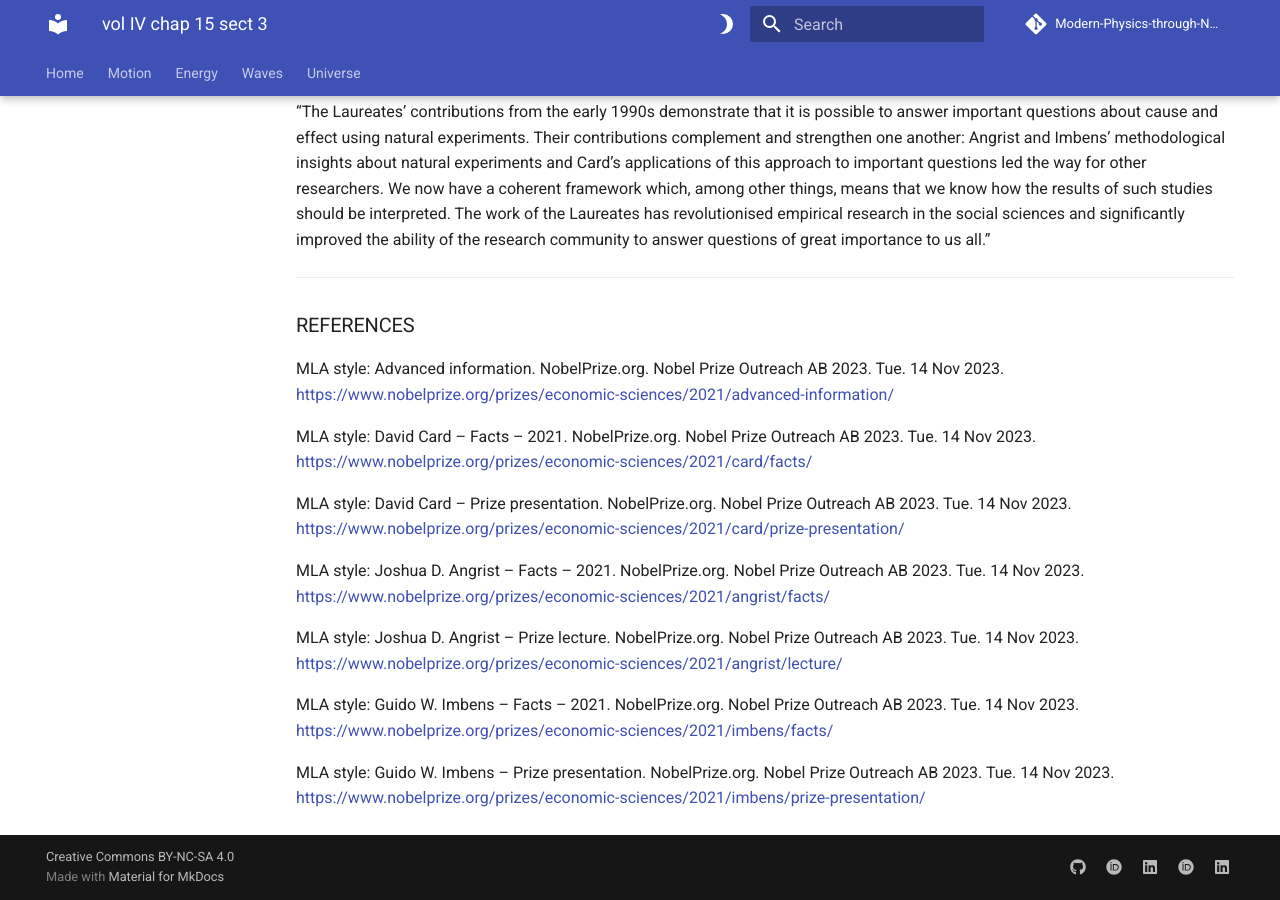
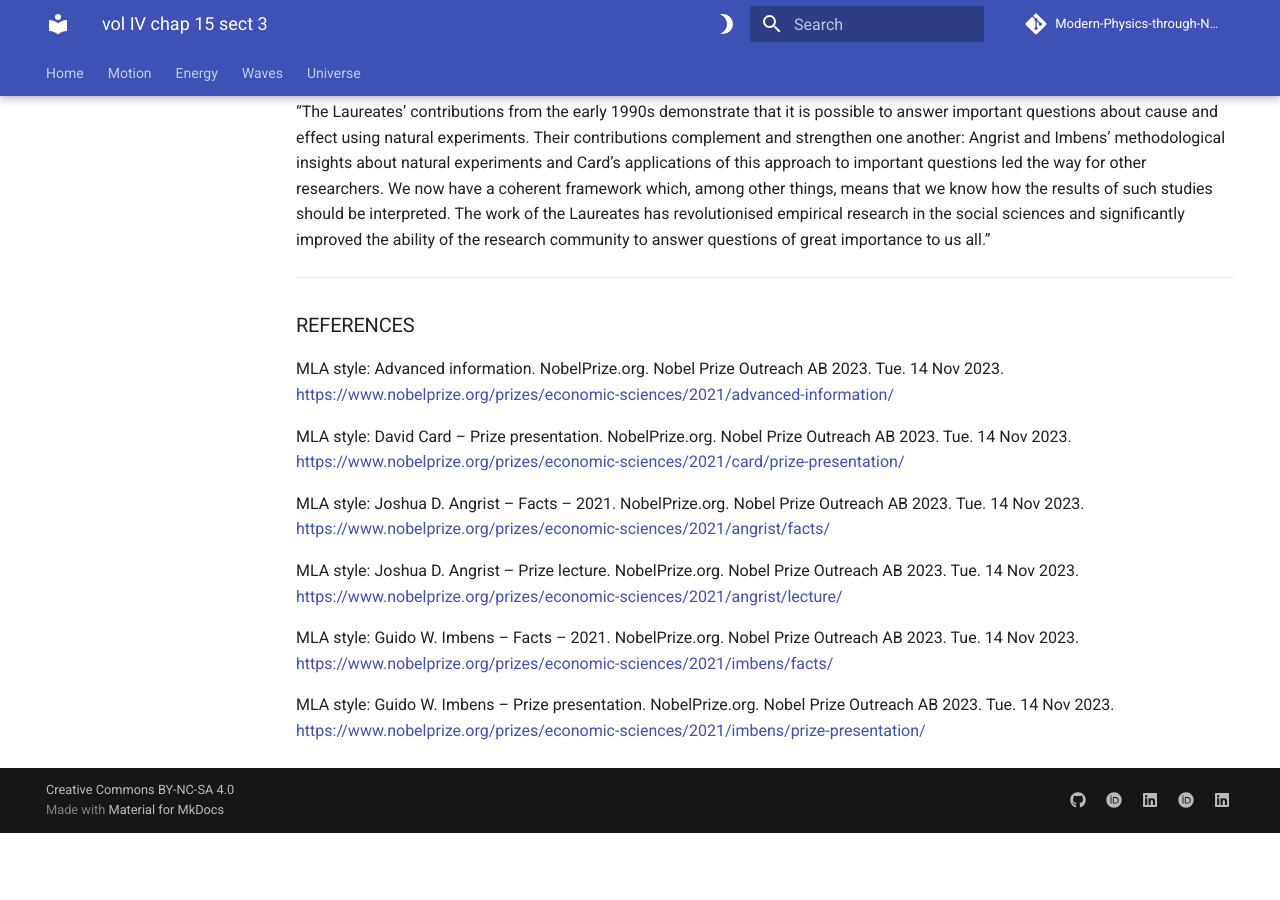
Before and after one commit to modphysnobel/modphysnobel.github.io, an MkDocs documentation site: the page built from docs/vol-IV/vol-IV-chap-15-sect-3.md, in a window 1280 px wide and 900 px high, scrolled down 3669 px. Built offline with MkDocs 1.6.1 and Material for MkDocs 9.7.7, drawn with Linux system fonts in a browser that asks for light colours; some web fonts are replaced; comment, search, counter and statistics services are not loaded; after the commit the page ends 4502 px from its top, so only the background shows below that.

Commit message:
Update vol-IV-chap-15-sect-3.md

```diff
--- a/docs/vol-IV/vol-IV-chap-15-sect-3.md
+++ b/docs/vol-IV/vol-IV-chap-15-sect-3.md
@@ -89,9 +89,6 @@ MLA style: Popular information. NobelPrize.org. Nobel Prize Outreach AB 2023. Tu
 
 MLA style: Advanced information. NobelPrize.org. Nobel Prize Outreach AB 2023. Tue. 14 Nov 2023. <https://www.nobelprize.org/prizes/economic-sciences/2021/advanced-information/>
 
-
-MLA style: David Card – Facts – 2021. NobelPrize.org. Nobel Prize Outreach AB 2023. Tue. 14 Nov 2023. https://www.nobelprize.org/prizes/economic-sciences/2021/card/facts/
-
 MLA style: David Card – Prize presentation. NobelPrize.org. Nobel Prize Outreach AB 2023. Tue. 14 Nov 2023. https://www.nobelprize.org/prizes/economic-sciences/2021/card/prize-presentation/
 
 MLA style: Joshua D. Angrist – Facts – 2021. NobelPrize.org. Nobel Prize Outreach AB 2023. Tue. 14 Nov 2023. https://www.nobelprize.org/prizes/economic-sciences/2021/angrist/facts/
```
